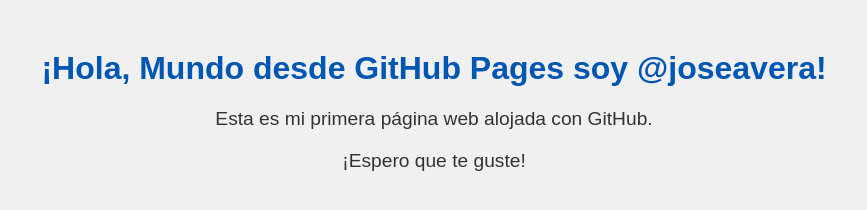
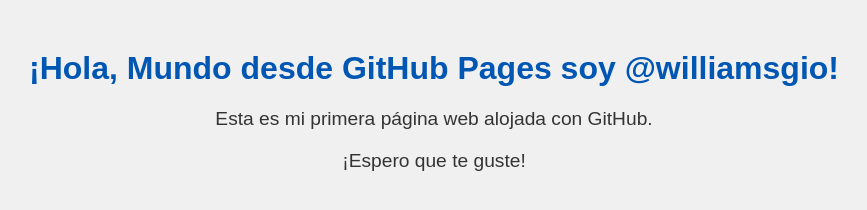
Before and after one commit to welialo/pagina-web1, a plain HTML site: page index.html in a window 1280 px wide. Shown: the whole page, without its empty margins (206-1073 px from the left). Drawn offline with Linux system fonts and the light colour scheme.

Commit message:
Update index.html

```diff
--- a/index.html
+++ b/index.html
@@ -21,7 +21,7 @@
     </style>
 </head>
 <body>
-    <h1>¡Hola, Mundo desde GitHub Pages soy @joseavera!</h1>
+    <h1>¡Hola, Mundo desde GitHub Pages soy @williamsgio!</h1>
     <p>Esta es mi primera página web alojada con GitHub.</p>
     <p>¡Espero que te guste!</p>
 </body>
```
